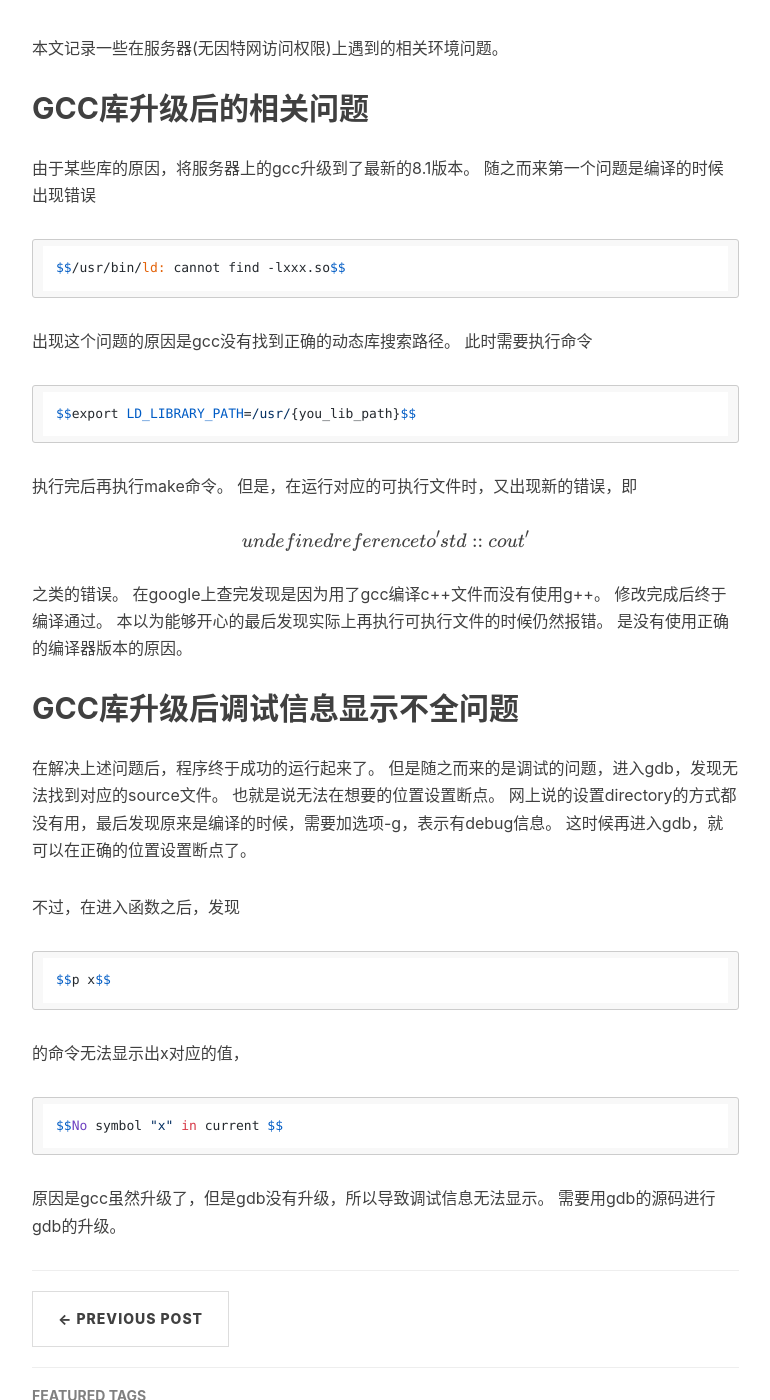
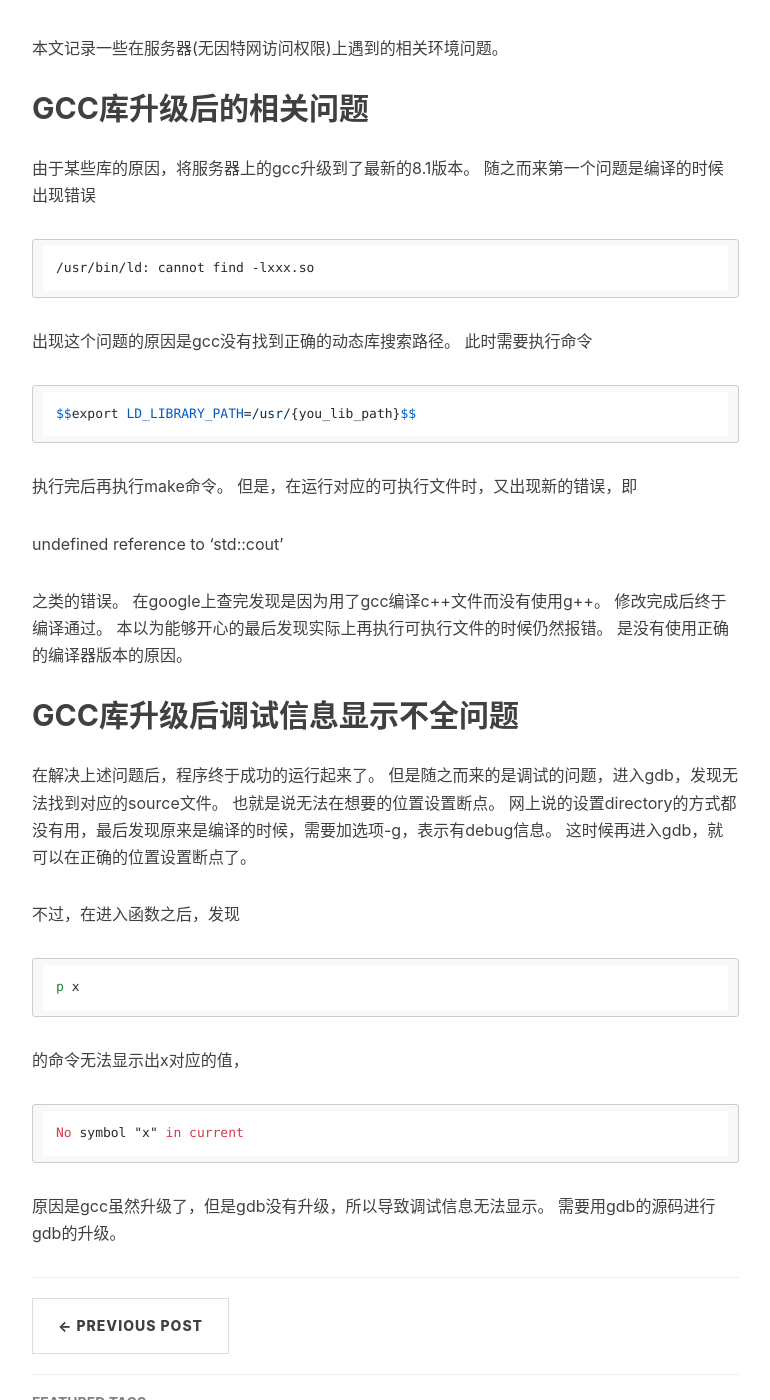
Before and after one commit to yingapple/yingxiang835.io, a Jekyll site: the page built from _posts/2018-05-28-gcc, gdb环境问题记录.md, in a window 1280 px wide and 1400 px high, scrolled down 472 px. Shown: the whole window, without its empty margins (233-1003 px from the left). Built offline with Jekyll 4.4.1, drawn with Linux system fonts in a browser that asks for light colours; nearby versions of some CDN libraries; formulas are drawn with MathJax 3; comment, search, counter and statistics services are not loaded.

```diff
--- a/_posts/2018-05-28-gcc, gdb环境问题记录.md
+++ b/_posts/2018-05-28-gcc, gdb环境问题记录.md
@@ -12,7 +12,7 @@ tags:
 由于某些库的原因，将服务器上的gcc升级到了最新的8.1版本。
 随之而来第一个问题是编译的时候出现错误
 {% raw %}
-    $$/usr/bin/ld: cannot find -lxxx.so$$
+    /usr/bin/ld: cannot find -lxxx.so
 {% endraw %}
 出现这个问题的原因是gcc没有找到正确的动态库搜索路径。
 此时需要执行命令
@@ -22,7 +22,7 @@ tags:
 执行完后再执行make命令。
 但是，在运行对应的可执行文件时，又出现新的错误，即
 {% raw %}
-$$ undefined reference to 'std::cout' $$
+undefined reference to 'std::cout'
 {% endraw %}
 之类的错误。
 在google上查完发现是因为用了gcc编译c++文件而没有使用g++。
@@ -39,11 +39,11 @@ $$ undefined reference to 'std::cout' $$
 
 不过，在进入函数之后，发现
 {% raw %}
-    $$p x$$
+    p x
 {% endraw %}
 的命令无法显示出x对应的值，
 {% raw %}
-    $$No symbol "x" in current $$
+    No symbol "x" in current
 {% endraw %}
 原因是gcc虽然升级了，但是gdb没有升级，所以导致调试信息无法显示。
 需要用gdb的源码进行gdb的升级。
```
